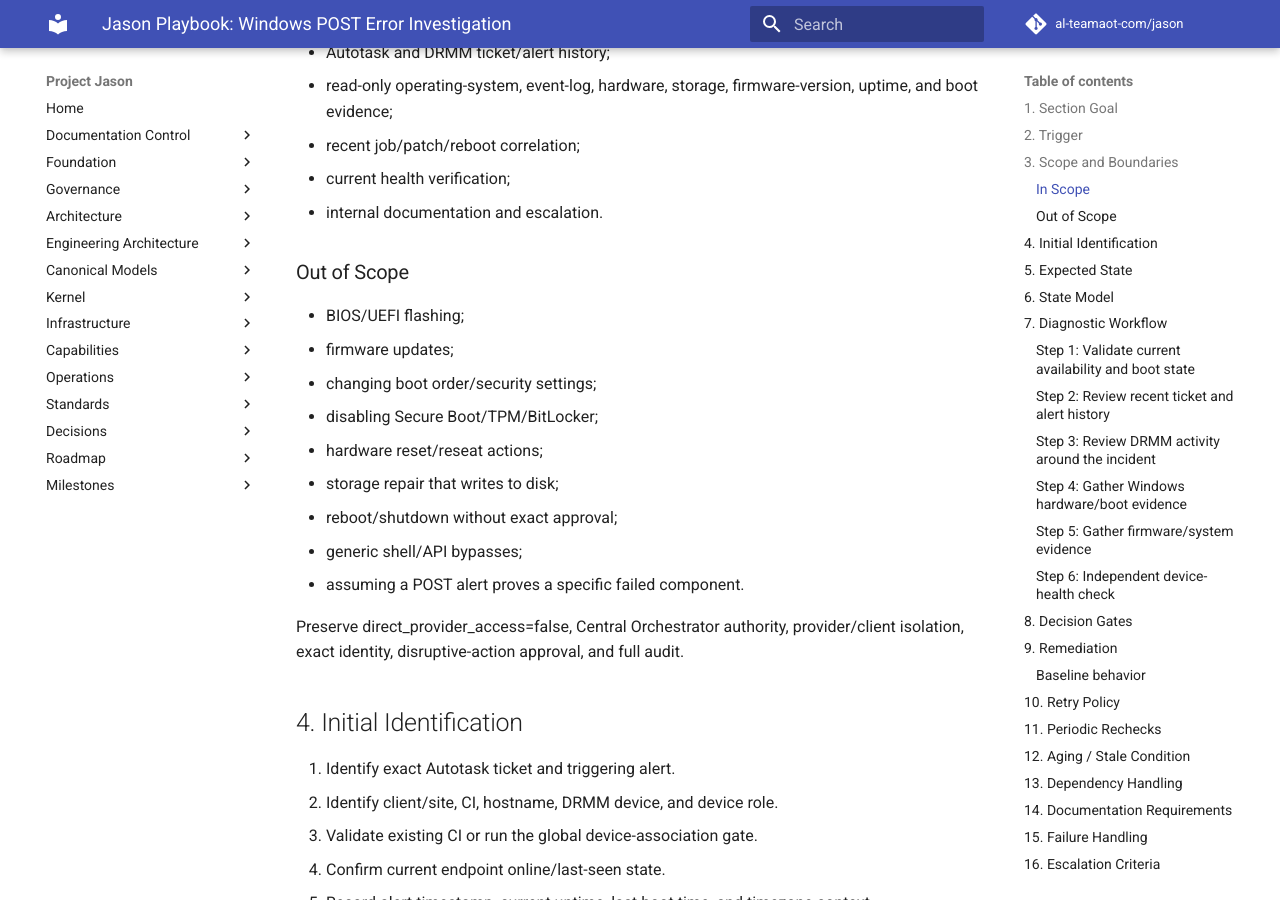
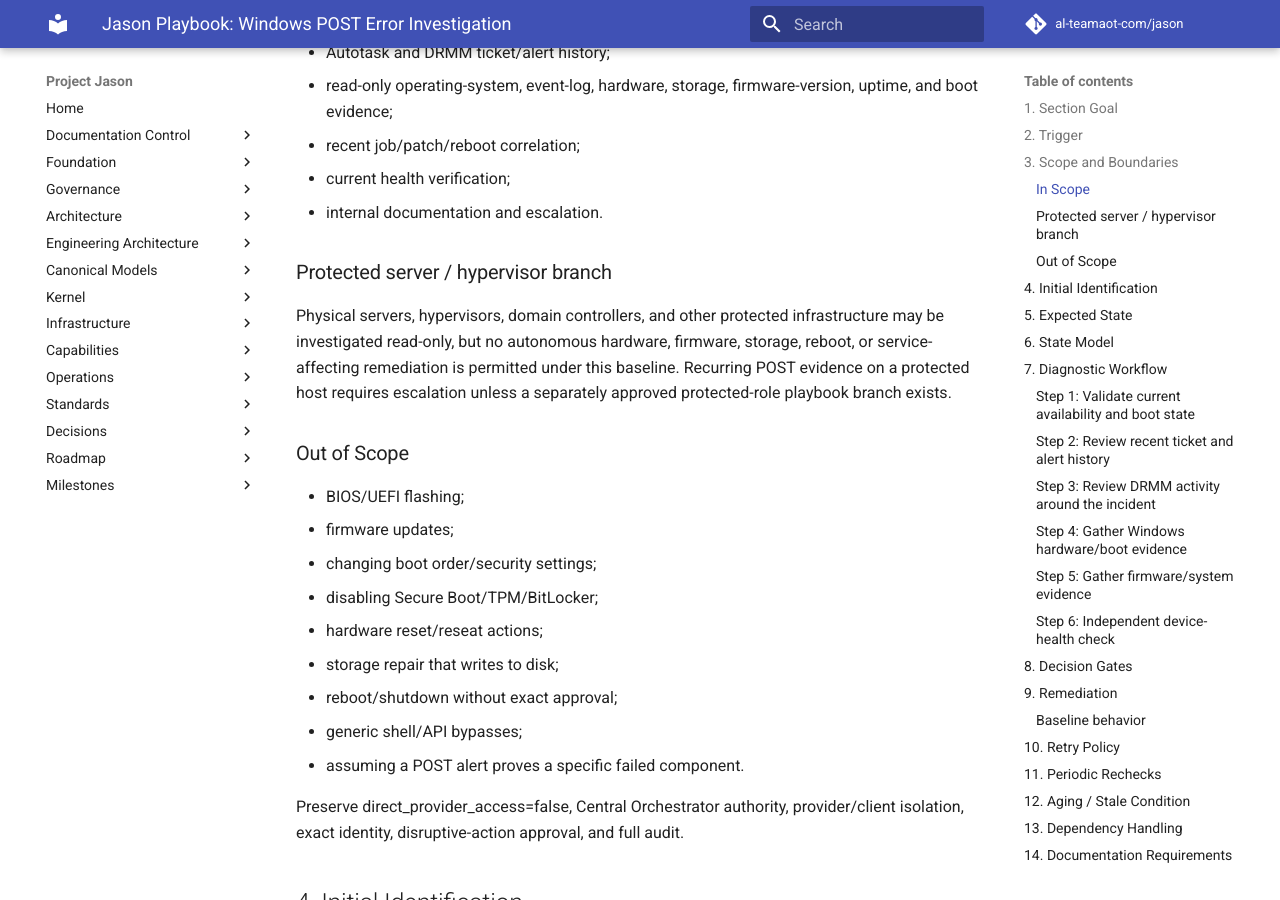
Before and after one commit to al-teamaot-com/jason, an MkDocs documentation site: the page built from docs/playbooks/Jason-Windows-POST-Error-Investigation.md, in a window 1280 px wide and 900 px high, scrolled down 977 px. Built offline with MkDocs 1.6.1 and Material for MkDocs 9.7.7, drawn with Linux system fonts in a browser that asks for light colours; comment, search, counter and statistics services are not loaded; some of the changed text lies outside the part shown.

Commit message:
Harden POST playbook for protected recurrent Hyper-V host

```diff
--- a/docs/playbooks/Jason-Windows-POST-Error-Investigation.md
+++ b/docs/playbooks/Jason-Windows-POST-Error-Investigation.md
@@ -33,6 +33,10 @@ Jason must confirm the alert pertains to the current identified endpoint and not
 - recent job/patch/reboot correlation;
 - current health verification;
 - internal documentation and escalation.
+
+### Protected server / hypervisor branch
+
+Physical servers, hypervisors, domain controllers, and other protected infrastructure may be investigated read-only, but no autonomous hardware, firmware, storage, reboot, or service-affecting remediation is permitted under this baseline. Recurring POST evidence on a protected host requires escalation unless a separately approved protected-role playbook branch exists.
 
 ### Out of Scope
 - BIOS/UEFI flashing;
@@ -231,6 +235,8 @@ Dependencies may include:
 
 Missing evidence becomes dependency_blocked or inconclusive; it does not justify guessing.
 
+Current controlled-target dependency: #257 tracks a PowerShell 3-compatible/legacy-safe out-of-band/iLO/IML diagnostic path for VZ-HYPER-V. A completed component job with `ScriptRequiresUnmatchedPSVersion` is a diagnostic-tool compatibility failure, not evidence that iLO/OOB is absent.
+
 ## 14. Documentation Requirements
 
 Suggested internal note titles:
@@ -335,7 +341,7 @@ No additional write capability is required for the baseline diagnostic branch.
 
 ## 21. Acceptance Test
 
-**Initial controlled target:** ticket T20260923.0075 / CI 383.
+**Initial controlled target:** ticket T20260923.0075 / CI 383 / VZ-HYPER-V, a physical HP ProLiant DL380p Gen8 Hyper-V host. Production evidence already shows recurrent POST events in June and September 2026 and host-level interruption correlation across guest VMs, so acceptance must exercise the protected-hypervisor escalation branch rather than auto-remediation.
 
 Prove:
 1. trigger recognition;
```
